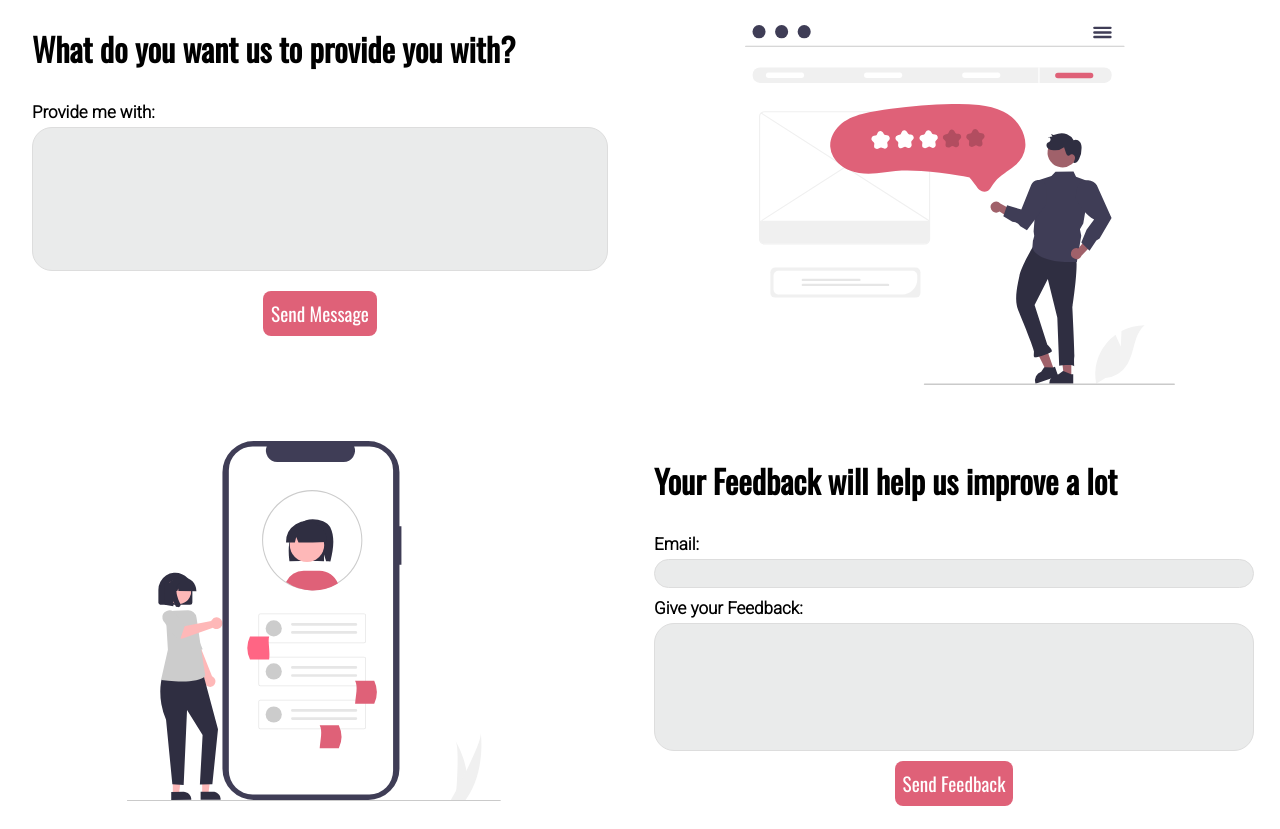
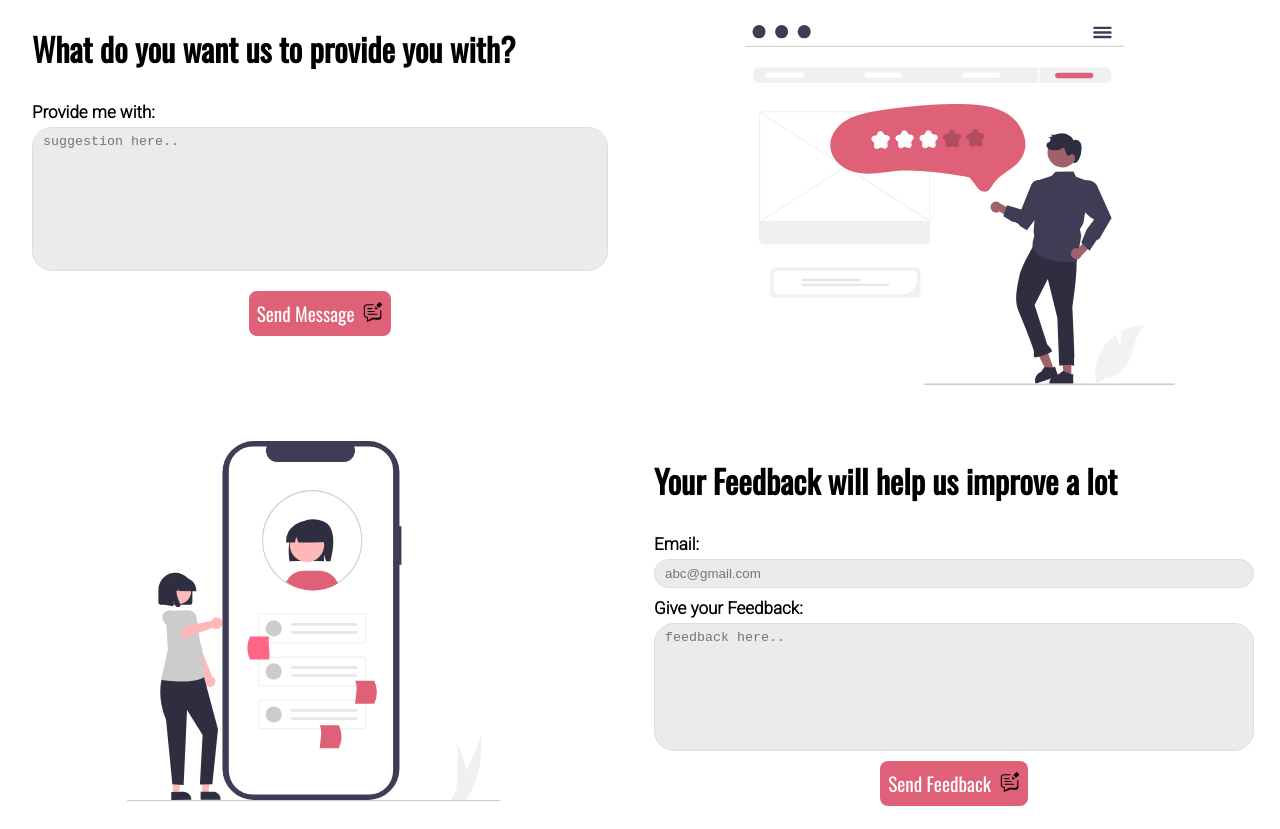
Before and after one commit to rakshit-2/CUinfo, a React (Create React App) app in the folder client/: page / in a window 1280 px wide. Shown: the part 1220-2049 px from the top of the page. Built offline with nearby package versions, Linux system fonts and the light colour scheme.

Commit message:
feedback spamming fixed

```diff
--- a/client/src/components/molecule/dsaSectionSheetDisplay/index.js
+++ b/client/src/components/molecule/dsaSectionSheetDisplay/index.js
@@ -1,5 +1,4 @@
 import './index.css';
-import test from './../../assets/images/dsaimage/dsa img1.svg';
 import item from './../../assets/store/dsaSheetData';
 
 const  DsaSectionSheetDisplay=()=> {
--- a/client/src/components/molecule/homeSectionFeedback/index.css
+++ b/client/src/components/molecule/homeSectionFeedback/index.css
@@ -79,7 +79,10 @@
     width:100%;
     height:100%;
 }
-
+.feedbackIcon__css{
+    width:20px;
+    height:20px;
+}
 
 
 
--- a/client/src/components/molecule/homeSectionFeedback/index.js
+++ b/client/src/components/molecule/homeSectionFeedback/index.js
@@ -1,13 +1,24 @@
 import './index.css';
+import {useState} from 'react';
 import emailjs from 'emailjs-com';
 import feedback1 from './../../assets/images/feedback1.svg';
 import feedback2 from './../../assets/images/feedback2.svg';
+import feedback_icon from './../../assets/icon/feedback.svg';
 
-const  homeSectionFeedback=()=>
+const HomeSectionFeedback = (props) =>
 {
 
+  const[messageCount,setMessageCount]=useState({
+                                                prev:"block",
+                                                new:"none",
+  });
+  const[feedbackCount,setFeedbackCount]=useState({
+                                                prev:"block",
+                                                new:"none",
+});
 
   const sendEmailMessage = (e) => {
+    setMessageCount({prev:"none",new:"block"});
     e.preventDefault();
 
     emailjs.sendForm('service_gxw1i1n', 'template_56ak8if', e.target, 'm9zEe7gyayQtF5mLB')
@@ -20,6 +31,7 @@ const  homeSectionFeedback=()=>
   };
 
   const sendEmailFeedback = (e) => {
+    setFeedbackCount({prev:"none",new:"block"});
     e.preventDefault();
 
     emailjs.sendForm('service_gxw1i1n', 'template_xwjzxm6', e.target, 'm9zEe7gyayQtF5mLB')
@@ -37,29 +49,41 @@ const  homeSectionFeedback=()=>
         <div className="feedback__section__suggestion">
           <div className="suggestion">
             <div className="suggestion__heading">What do you want us to provide you with? </div>
-            <form onSubmit={sendEmailMessage}>
+            <form onSubmit={sendEmailMessage} style={{display:messageCount.prev}}>
               <label className="suggestion__label">Provide me with:</label>
-              <textarea className="suggestion__textarea" name="message" required></textarea>
-              <button type="submit" className='suggestion__button'>Send Message</button>
+              <textarea className="suggestion__textarea" name="message" placeholder='suggestion here..' required></textarea>
+              <button type="submit" className='suggestion__button'>Send Message{'\u00A0'}{'\u00A0'}<img src={feedback_icon} className="feedbackIcon__css"/></button>
+            </form>
+            <form style={{display:messageCount.new}}>
+              <label className="suggestion__label">Provide me with:</label>
+              <textarea className="suggestion__textarea" name="message" placeholder='message already sent' required></textarea>
+              <button type="button" className='suggestion__button' style={{cursor:"not-allowed"}}>Message Sent{'\u00A0'}{'\u00A0'}<img src={feedback_icon} className="feedbackIcon__css"/></button>
             </form>
           </div>
           <div className="feedback__section__image">
-            <img src={feedback2} className="feedback_img"/>
+            <img src={feedback2} className="feedback_img" alt=""/>
           </div>
         </div>
 
         <div className="feedback__section__create">
           <div className="feedback__section__image">
-            <img src={feedback1} className="feedback_img"/>
+            <img src={feedback1} className="feedback_img" alt=""/>
           </div>
           <div className="create">
             <div className='feedback__heading'>Your Feedback will help us improve a lot</div>
-            <form onSubmit={sendEmailFeedback}>
+            <form onSubmit={sendEmailFeedback} style={{display:feedbackCount.prev}}>
               <label className='label__email'>Email:</label>
-              <input type="email" name='email' required />
+              <input type="email" name='email' placeholder='abc@gmail.com' required />
               <label className='label__feedback'>Give your Feedback:</label>
-              <textarea name="feedback" required></textarea>
-              <button type="submit" className='feedback__button'>Send Feedback</button>
+              <textarea name="feedback" required placeholder='feedback here..'></textarea>
+              <button type="submit" className='feedback__button'>Send Feedback{'\u00A0'}{'\u00A0'}<img src={feedback_icon} className="feedbackIcon__css"/></button>
+            </form>
+            <form style={{display:feedbackCount.new}}>
+              <label className='label__email'>Email:</label>
+              <input type="email" name='email' required placeholder='Email sent' />
+              <label className='label__feedback'>Give your Feedback:</label>
+              <textarea name="feedback" placeholder='Feedback already sent' required></textarea>
+              <button type="button" className='feedback__button' style={{cursor:"not-allowed"}}>Feedback Sent{'\u00A0'}{'\u00A0'}<img src={feedback_icon} className="feedbackIcon__css"/></button>
             </form>
           </div>
         </div>
@@ -70,4 +94,4 @@ const  homeSectionFeedback=()=>
   );
 }
 
-export default homeSectionFeedback;
+export default HomeSectionFeedback;
```
Lines whose indentation alone changed are shown as unchanged.
